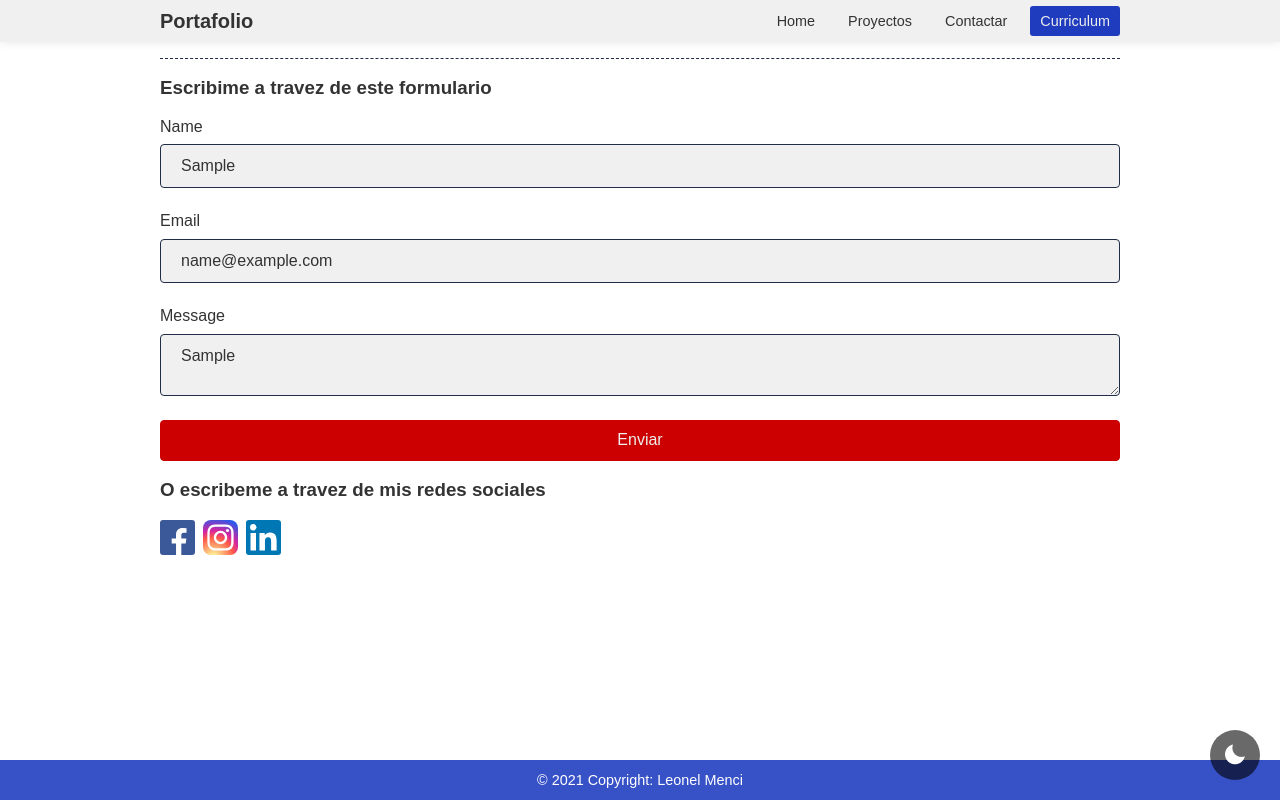
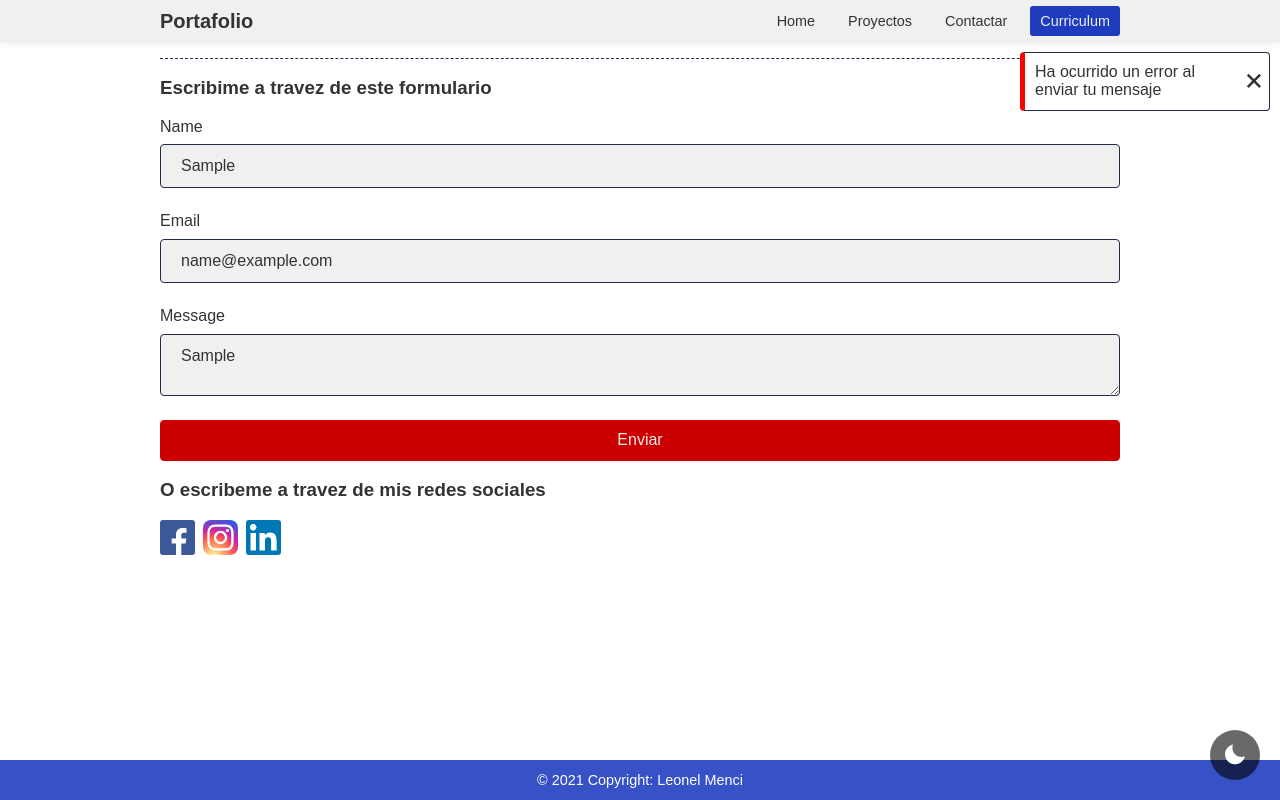
Before and after one commit to minterger/Portafolio-Vue, a Vue app: page /contact in a window 1280 px wide. Both pictures are taken after typing "Sample", "name@example.com", "Sample" into the empty fields and a click on the button "Enviar". Shown: the part 847-1647 px from the top of the page. Built offline with nearby package versions, Linux system fonts and the light colour scheme; no server answers.

Commit message:
add notifications

```diff
--- a/src/App.vue
+++ b/src/App.vue
@@ -4,9 +4,16 @@ import PortafolioNavbar from "./components/PortafolioNavbar.vue";
 
 import HeaderContain from "./components/HeaderContain.vue";
 import FooterContain from "./components/FooterContain.vue";
+
+import ContainNotification from "./components/ContainNotification.vue";
+
 import { provide, ref } from "@vue/runtime-core";
 
 let textHeader = ref("Cargando");
+
+let notifications = ref([]);
+
+provide("notifications", notifications);
 
 provide("textHeader", textHeader);
 </script>
@@ -23,6 +30,8 @@ provide("textHeader", textHeader);
       </transition>
     </router-view>
   </main>
+
+  <contain-notification />
 
   <footer-contain></footer-contain>
 
--- /dev/null
+++ b/src/components/ContainNotification.vue
@@ -0,0 +1,48 @@
+<script setup>
+import { inject } from "@vue/runtime-core";
+import { computed } from "vue";
+import Notification from "./Notification.vue";
+
+let notifications = inject("notifications");
+
+// crear showNotifications si notifications.value.length > 0
+const showNotifications = computed(() => {
+  return notifications.value.length > 0;
+});
+
+</script>
+
+<template>
+  <div class="contain-notification" v-show="showNotifications">
+    <notification
+      v-for="(notification) of notifications"
+      :key="notification.id"
+      :notification="notification"
+    />
+  </div>
+</template>
+
+<style scoped>
+.contain-notification {
+  position: fixed;
+  top: 42px;
+  right: 0;
+  width: 100%;
+  max-width: 250px;
+  height: auto;
+  max-height: 100vh;
+  overflow: hidden;
+  padding: 0 10px;
+  z-index: 99999;
+  display: flex;
+  flex-direction: column;
+  justify-content: center;
+  align-items: center;
+}
+
+@media (max-width: 568px) {
+  .contain-notification {
+    top: 50px;
+  }
+}
+</style>
--- a/src/components/FormContact.vue
+++ b/src/components/FormContact.vue
@@ -1,6 +1,8 @@
 <script setup>
-import { computed, reactive } from "vue";
+import { computed, inject, reactive } from "vue";
 import ButtonComponent from "./ButtonComponent.vue";
+
+let notifications = inject("notifications");
 
 const formData = reactive({
   name: "",
@@ -39,15 +41,27 @@ const sendEmail = async () => {
         formData.email = "";
         formData.message = "";
 
-        alert("Email enviado con exito!");
+        notifications.value.push({
+          id: Date.now() + Math.random(),
+          type: "success",
+          message: "Tu mensaje ha sido enviado correctamente",
+        });
       }
     } catch (error) {
       console.log(error);
 
-      alert("Error Enviando el email");
+      notifications.value.push({
+        id: Date.now() + Math.random(),
+        type: "error",
+        message: "Ha ocurrido un error al enviar tu mensaje",
+      });
     }
   } else {
-    alert("Por favor completa el formulario");
+    notifications.value.push({
+      id: Date.now() + Math.random(),
+      type: "error",
+      message: "Por favor, rellena todos los campos correctamente",
+    });
   }
 };
 
--- a/src/components/HeaderContain.vue
+++ b/src/components/HeaderContain.vue
@@ -68,7 +68,7 @@ const scrollToContent = () => {
 .head {
   color: white;
 
-  --height-nav: 40px;
+  --height-nav: 42px;
   position: relative;
 
   display: flex;
--- /dev/null
+++ b/src/components/Notification.vue
@@ -0,0 +1,91 @@
+<script setup>
+
+import { inject, ref } from 'vue';
+
+let notifications = inject("notifications")
+
+const props = defineProps({
+  notification: {
+    type: Object,
+    required: true,
+  }
+});
+
+const borderColor = {
+  success: 'green',
+  error: 'red',
+};
+
+let color = ref('');
+
+if (props.notification.type === 'success') {
+  color.value = borderColor.success;
+} else {
+  color.value = borderColor.error;
+}
+
+const removeNotification = () => {
+  const index = notifications.value.indexOf(props.notification);
+  notifications.value.splice(index, 1);
+};
+
+setTimeout(removeNotification, 5000);
+
+</script>
+
+<template>
+  <div class="notification">
+    <div class="notification-content">
+      <div class="notification-message">
+        {{ props.notification.message }}
+      </div>
+    </div>
+    <div class="notification-close" @click="removeNotification()">
+      <i class="bx bx-x"></i>
+    </div>
+  </div>
+</template>
+
+
+<style scoped>
+  .notification {
+    margin-top: 10px;
+    background: var(--color-bg);
+    border-radius: 4px;
+    border: 1px solid var(--border-color);
+    border-left: 5px solid v-bind(color);
+    display: flex;
+    flex-direction: row;
+    animation: show .3s ease-in-out;
+  }
+
+  @keyframes show {
+    0% {
+      transform: translateX(10px);
+      opacity: 0;
+    }
+    30% {
+      opacity: 1;
+    }
+    50% {
+      transform: translateX(-10px);
+    }
+    100% {
+      transform: translateX(0px);
+    }
+  }
+
+  .notification-content {
+    padding: 10px;
+  }
+
+  .notification-close {
+    display: flex;
+    justify-content: center;
+    align-items: center;
+    width: 40px;
+    cursor: pointer;
+    font-size: 30px;
+  }
+
+</style>
```
